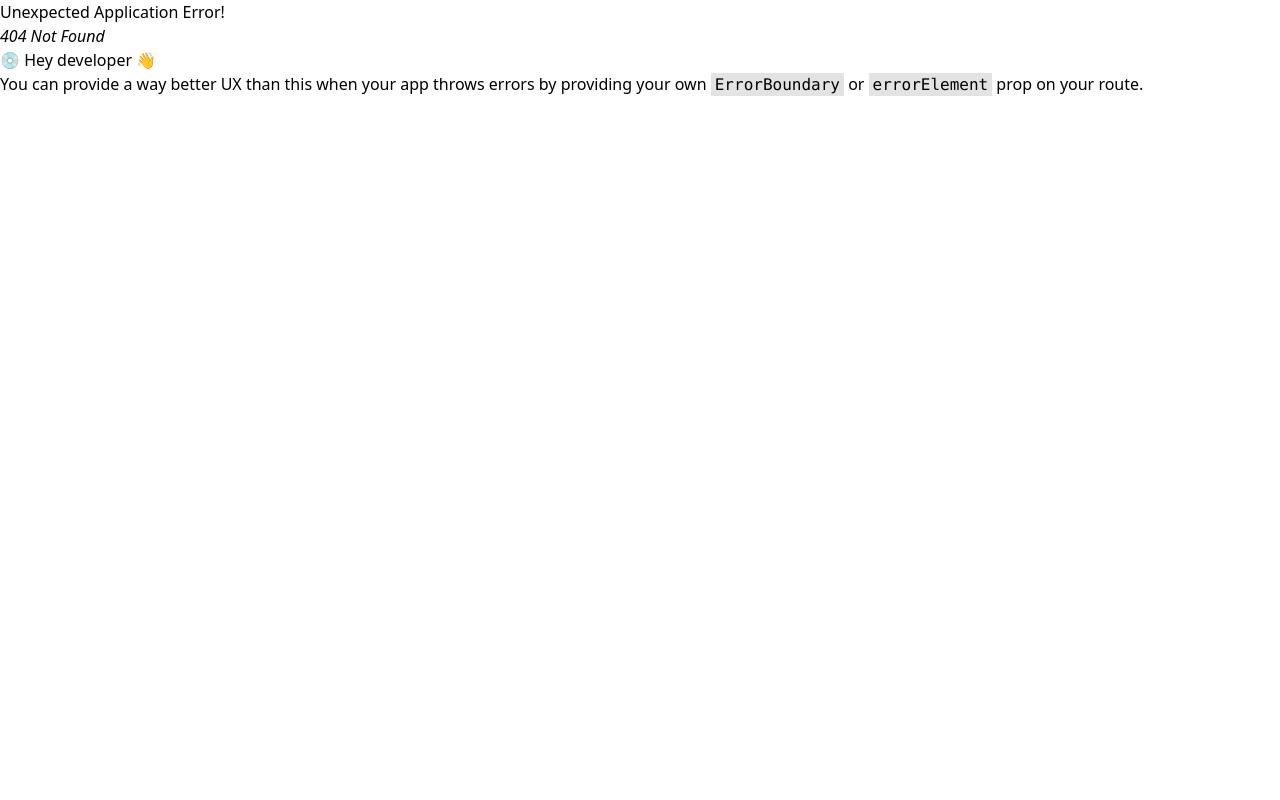
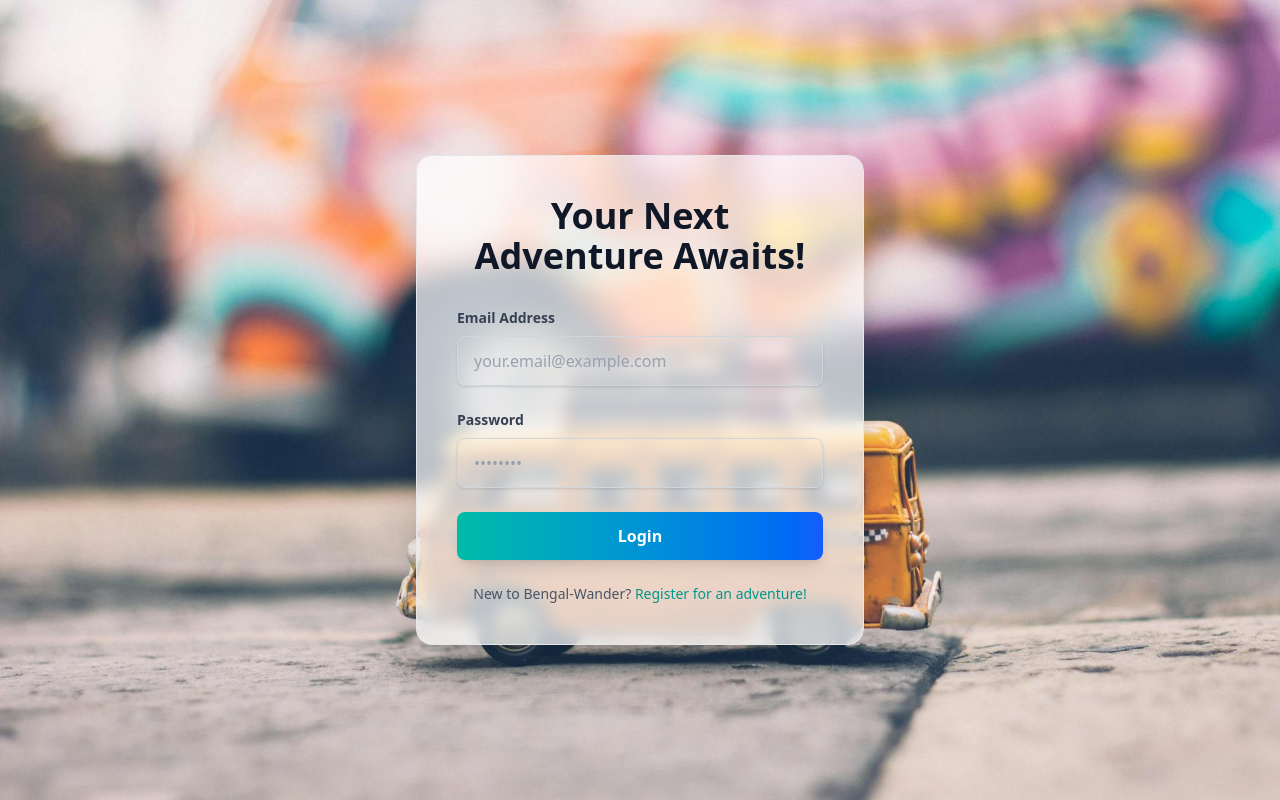
Before and after one commit to JamilAhmedd/Bengal-Wander-Client, a React (Vite) app: page /auth/login in a window 1280 px wide. Before the commit this address had no page. Built offline with nearby package versions, Linux system fonts and the light colour scheme.

Commit message:
added login page

```diff
--- a/package.json
+++ b/package.json
@@ -20,6 +20,7 @@
     "react": "^19.1.0",
     "react-datepicker": "^8.4.0",
     "react-dom": "^19.1.0",
+    "react-hook-form": "^7.61.1",
     "react-router": "^7.7.1",
     "react-share": "^5.2.2",
     "react-tabs": "^6.1.0",
--- a/src/Routes/Routes.jsx
+++ b/src/Routes/Routes.jsx
@@ -1,10 +1,55 @@
 import { createBrowserRouter } from "react-router";
 import MainLayout from "../layouts/MainLayout";
+import Home from "../pages/Home/Home";
+import Community from "../pages/Community/Community";
+import AboutUs from "../pages/AboutUs/AboutUs";
+import Trips from "../pages/Trips/Trips";
+import Dashboard from "../layouts/Dashboard";
+import AuthLayout from "../layouts/AuthLayout";
+import Login from "../pages/login/Login";
+import Register from "../pages/register/Register";
 
 const router = createBrowserRouter([
   {
     path: "/",
     Component: MainLayout,
+    children: [
+      {
+        index: true,
+        Component: Home,
+      },
+      {
+        path: "community",
+        Component: Community,
+      },
+      {
+        path: "about-us",
+        Component: AboutUs,
+      },
+      {
+        path: "trips",
+        Component: Trips,
+      },
+    ],
+  },
+  {
+    path: "/dashboard",
+    Component: Dashboard,
+    children: [{}],
+  },
+  {
+    path: "/auth",
+    element: <AuthLayout />,
+    children: [
+      {
+        path: "login",
+        element: <Login />,
+      },
+      {
+        path: "register",
+        element: <Register />,
+      },
+    ],
   },
 ]);
 
--- /dev/null
+++ b/src/layouts/AuthLayout.jsx
@@ -0,0 +1,8 @@
+import React from "react";
+import { Outlet } from "react-router";
+
+const AuthLayout = () => {
+  return <Outlet></Outlet>;
+};
+
+export default AuthLayout;
--- a/src/layouts/MainLayout.jsx
+++ b/src/layouts/MainLayout.jsx
@@ -1,25 +1,16 @@
 import React from "react";
 import { Tab, TabList, TabPanel, Tabs } from "react-tabs";
+import Navbar from "../components/shared/Navbar/Navbar";
+import { Outlet } from "react-router";
+import Footer from "../components/shared/Footer/Footer";
 
 const MainLayout = () => {
   return (
-    <Tabs>
-      <TabList>
-        <Tab>Overview</Tab>
-        <Tab>Packages</Tab>
-        <Tab>Tour Guides</Tab>
-      </TabList>
-
-      <TabPanel>
-        <p>This is the Overview section.</p>
-      </TabPanel>
-      <TabPanel>
-        <p>These are our travel packages.</p>
-      </TabPanel>
-      <TabPanel>
-        <p>Meet our tour guides.</p>
-      </TabPanel>
-    </Tabs>
+    <>
+      <Navbar></Navbar>
+      <Outlet></Outlet>
+      <Footer></Footer>
+    </>
   );
 };
 
--- /dev/null
+++ b/src/pages/login/Login.jsx
@@ -0,0 +1,150 @@
+import React from "react";
+import { useForm } from "react-hook-form";
+import Swal from "sweetalert2"; // Import SweetAlert2
+
+// Main Login component
+const Login = () => {
+  // Initialize react-hook-form
+  const {
+    register,
+    handleSubmit,
+    formState: { errors },
+  } = useForm();
+
+  // Handles form submission with react-hook-form
+  const onSubmit = (data) => {
+    // In a real application, you would send these credentials to an authentication API.
+    // For this example, we'll just simulate a login.
+    if (data.email === "user@example.com" && data.password === "password123") {
+      Swal.fire({
+        icon: "success",
+        title: "Login Successful!",
+        text: "Redirecting to your next adventure...",
+        timer: 2000, // Auto-close after 2 seconds
+        timerProgressBar: true,
+        showConfirmButton: false,
+        background: "#fff", // White background
+        color: "#333", // Dark text
+        customClass: {
+          popup: "rounded-xl shadow-lg",
+          title: "text-gray-900 dark:text-gray-800",
+          content: "text-gray-700 dark:text-gray-600",
+        },
+      }).then(() => {
+        // You would typically redirect the user here after the alert closes
+        // window.location.href = '/dashboard';
+      });
+    } else {
+      Swal.fire({
+        icon: "error",
+        title: "Login Failed",
+        text: "Invalid email or password. Please try again.",
+        background: "#fff", // White background
+        color: "#333", // Dark text
+        customClass: {
+          popup: "rounded-xl shadow-lg",
+          title: "text-gray-900 dark:text-gray-800",
+          content: "text-gray-700 dark:text-gray-600",
+        },
+      });
+    }
+  };
+
+  return (
+    <div className="min-h-screen bg-cover bg-center bg-[url(/src/assets/auth-page.jpg)] flex items-center justify-center bg-gradient-to-br from-teal-500 via-blue-600 to-purple-700 p-4 font-inter">
+      {" "}
+      {/* Vibrant gradient background */}
+      <div className="bg-white/70 backdrop-blur-sm dark:bg-gray-800/70 p-8 sm:p-10 rounded-2xl shadow-2xl w-full max-w-md border border-gray-200 dark:border-gray-700 ">
+        <h2 className="text-3xl sm:text-4xl font-extrabold text-center text-gray-900 dark:text-white mb-8">
+          Your Next Adventure Awaits!
+        </h2>
+
+        {/* Use handleSubmit from react-hook-form */}
+        <form onSubmit={handleSubmit(onSubmit)} className="space-y-6">
+          {/* Email Input Field */}
+          <div>
+            <label
+              htmlFor="email"
+              className="block text-sm font-semibold text-gray-700 dark:text-gray-300 mb-2"
+            >
+              Email Address
+            </label>
+            <input
+              type="email"
+              id="email"
+              name="email"
+              // Register the input with react-hook-form and add validation rules
+              {...register("email", {
+                required: "Email is required",
+                pattern: {
+                  value: /^[A-Z0-9._%+-]+@[A-Z0-9.-]+\.[A-Z]{2,4}$/i,
+                  message: "Invalid email address",
+                },
+              })}
+              className="w-full px-4 py-3 border border-gray-300 dark:border-gray-600 rounded-lg shadow-sm focus:ring-teal-500 focus:border-teal-500 dark:bg-gray-700 dark:text-white placeholder-gray-400 dark:placeholder-gray-500 transition duration-200 ease-in-out focus:outline-none focus:ring-2 focus:ring-offset-2 focus:ring-offset-white dark:focus:ring-offset-gray-800"
+              placeholder="your.email@example.com"
+            />
+            {/* Display validation error for email */}
+            {errors.email && (
+              <p className="mt-1 text-sm text-red-600 dark:text-red-400">
+                {errors.email.message}
+              </p>
+            )}
+          </div>
+
+          {/* Password Input Field */}
+          <div>
+            <label
+              htmlFor="password"
+              className="block text-sm font-semibold text-gray-700 dark:text-gray-300 mb-2"
+            >
+              Password
+            </label>
+            <input
+              type="password"
+              id="password"
+              name="password"
+              // Register the input with react-hook-form and add validation rules
+              {...register("password", {
+                required: "Password is required",
+                minLength: {
+                  value: 6,
+                  message: "Password must be at least 6 characters",
+                },
+              })}
+              className="w-full px-4 py-3 border border-gray-300 dark:border-gray-600 rounded-lg shadow-sm focus:ring-teal-500 focus:border-teal-500 dark:bg-gray-700 dark:text-white placeholder-gray-400 dark:placeholder-gray-500 transition duration-200 ease-in-out focus:outline-none focus:ring-2 focus:ring-offset-2 focus:ring-offset-white dark:focus:ring-offset-gray-800"
+              placeholder="••••••••"
+            />
+            {/* Display validation error for password */}
+            {errors.password && (
+              <p className="mt-1 text-sm text-red-600 dark:text-red-400">
+                {errors.password.message}
+              </p>
+            )}
+          </div>
+
+          {/* Submit Button */}
+          <button
+            type="submit"
+            className="w-full cursor-pointer py-3 px-4 bg-gradient-to-r from-teal-500 to-blue-600 hover:from-teal-600 hover:to-blue-700 text-white font-bold rounded-lg shadow-lg transform hover:scale-105 focus:outline-none focus:ring-4 focus:ring-teal-400 focus:ring-opacity-75 transition duration-300 ease-in-out"
+          >
+            Login
+          </button>
+        </form>
+
+        {/* Link to Registration Page */}
+        <p className="mt-6 text-center text-gray-600 dark:text-gray-400 text-sm">
+          New to Bengal-Wander?{" "}
+          <a
+            href="/auth/register" // This should match your actual register path
+            className="font-medium text-teal-600 hover:text-teal-500 dark:text-teal-400 dark:hover:text-teal-300 transition-colors duration-200 ease-in-out"
+          >
+            Register for an adventure!
+          </a>
+        </p>
+      </div>
+    </div>
+  );
+};
+
+export default Login;
--- /dev/null
+++ b/src/pages/register/Register.jsx
@@ -0,0 +1,7 @@
+import React from "react";
+
+const Register = () => {
+  return <div>sdsdasd</div>;
+};
+
+export default Register;
--- /dev/null
+++ b/src/pages/socialLogin/SocialLogin.jsx
@@ -0,0 +1,11 @@
+import React from 'react';
+
+const SocialLogin = () => {
+    return (
+        <div>asdasd
+
+        </div>
+    );
+};
+
+export default SocialLogin;
```
Also changed, not shown: src/assets/auth-page.jpg (added), 1 other file (tests, documents, lock files or other folders).
